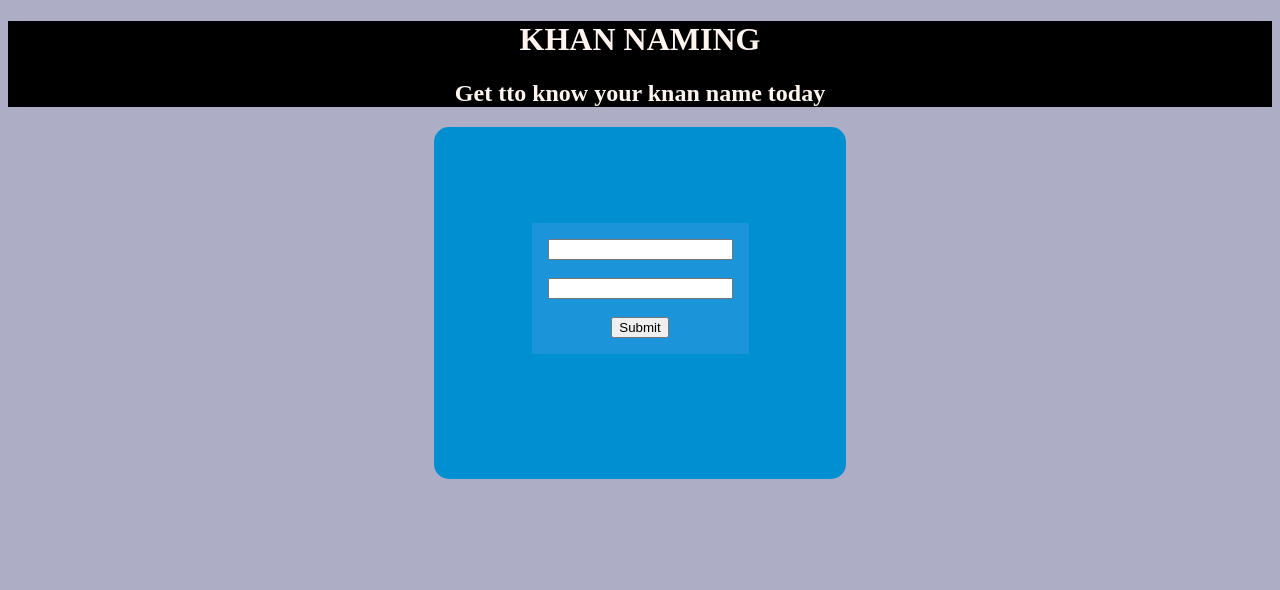
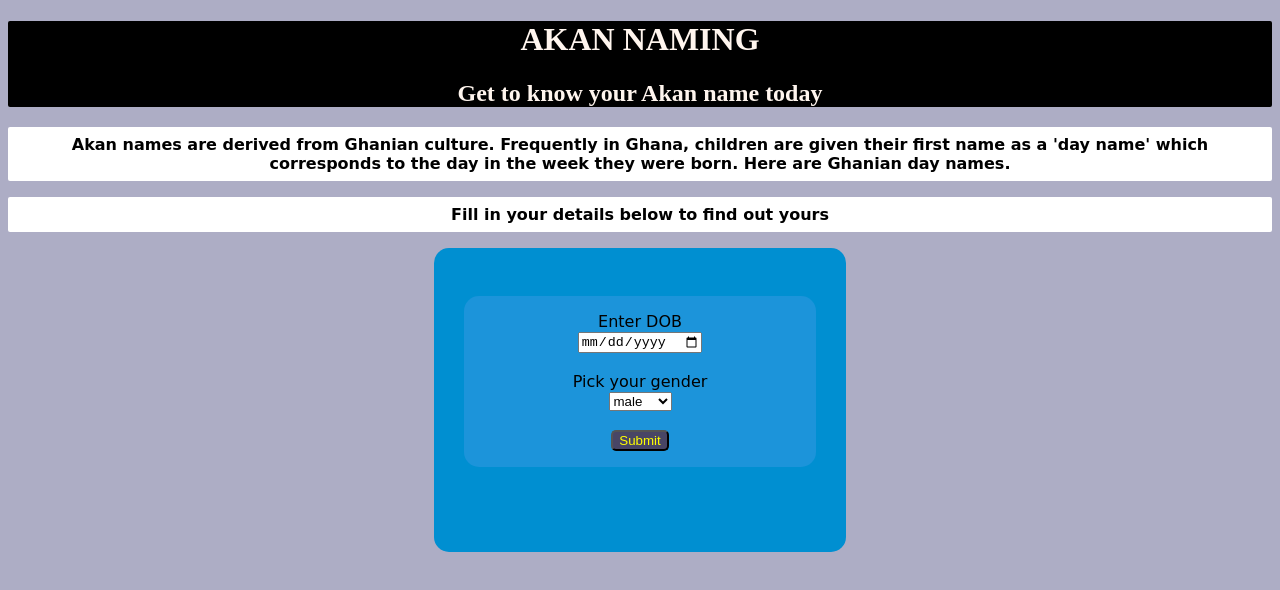
Before and after one commit to keithkirui91/Week2Project, a plain HTML site: page index.html in a window 1280 px wide. Drawn offline with Linux system fonts and the light colour scheme.

Commit message:
content and styleing

```diff
--- a/index.html
+++ b/index.html
@@ -8,20 +8,35 @@
     <title>Document</title>
 
     <header>
-        <h1>KHAN NAMING</h1>
-        <h2>Get tto know your knan name today</h2>
+        <h1>AKAN NAMING</h1>
+        <h2>Get to know your Akan name today</h2>
 
 
     </header>
 </head>
 <body>
     <div class="containor">
+        <p>Akan names are derived from Ghanian culture.
+            Frequently in Ghana, children are given their
+            first name as a 'day name' which corresponds
+            to the day in the week they were born. Here
+            are Ghanian day names.
+        </p>
+        <p>
+            Fill in your details below to find out yours
+        </p>
+
         <div class="my-form">
-        <form action="index.php">
+        <form action="index.php" method="POST">
             <div class="form-fill">
-            <input type="text" id=fname><br><br>
-            <input type="text" id=gender><br><br>
-            <input type="submit">
+            Enter DOB <br>
+            <input type="date" id=fname placeholder="dd/mm/yyyy"><br><br>
+            Pick your gender<br>
+            <select>
+                <option value=male >male</option>
+                <option value=female >female</option>
+            </select><br><br>
+            <input type="submit" class="submit-btn">
             </div>
         </form>
         </div>
--- a/style.css
+++ b/style.css
@@ -6,6 +6,7 @@ header{
     text-align: center;
     background-color: #000;
     color: seashell;
+    border-radius: 2px;
 
 }
 .containor{
@@ -14,11 +15,19 @@ header{
     align-items: center;
     position: inherit;
     margin: auto;
+    text-align: center;
 
+}
+p{
+    padding: .5rem;
+    font-family: cursive;
+    font-weight: 700;
+    background-color: #fff;
+    border-radius: 2px;
 }
 .my-form{
     padding: 1rem;
-    padding-top: 6rem;
+    padding-top: 3rem;
     height: 15rem;
     text-align: center;
     background-color: rgb(0, 143, 209);
@@ -26,12 +35,24 @@ header{
     border-radius: 15px;
     margin: auto;
     width: 30%;
+    font-family: cursive;
 }
 
 .form-fill{
     display: inline-block;
     padding: 1rem;
     height: auto;
+    width: 20rem;
     background-color: rgb(28, 148, 218);
+    border-radius: 15px;
+    text-align: center;
 
 }
+.submit-btn{
+    color: yellow;
+    background-color: rgba(112, 0, 0, 0.533);
+    border-radius: 5px;
+    text-align: center;
+
+
+}
```
